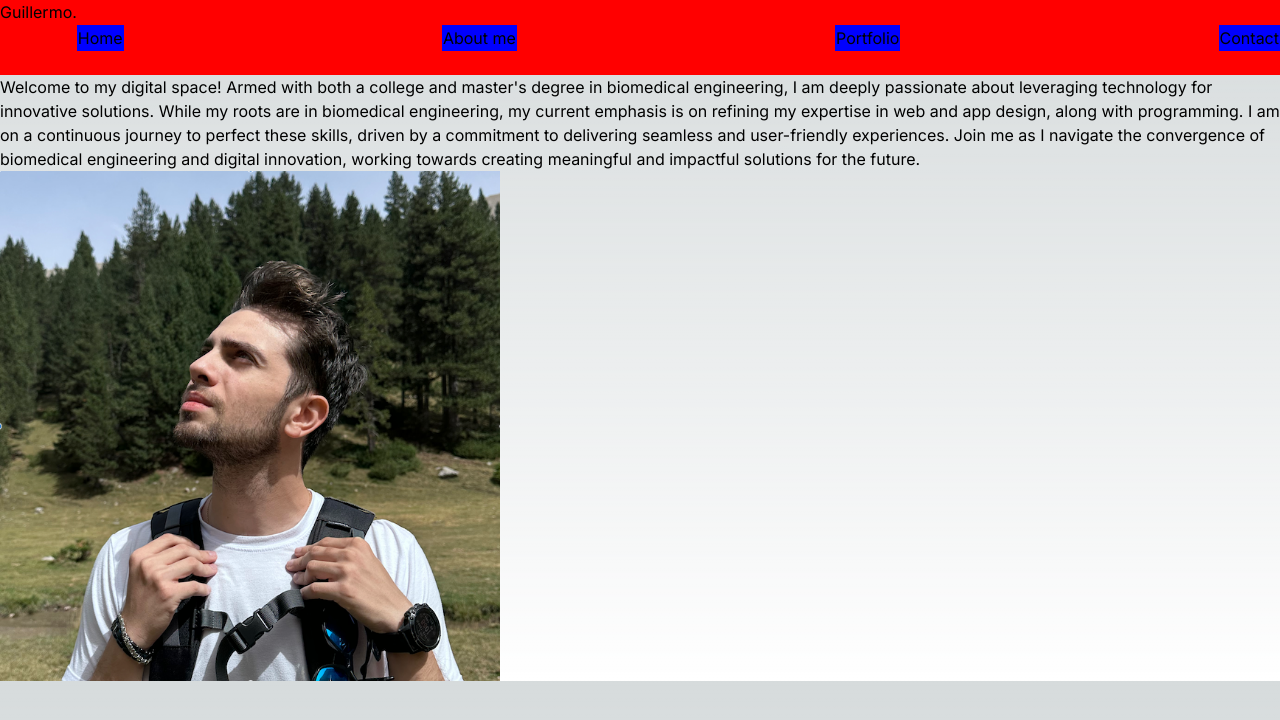
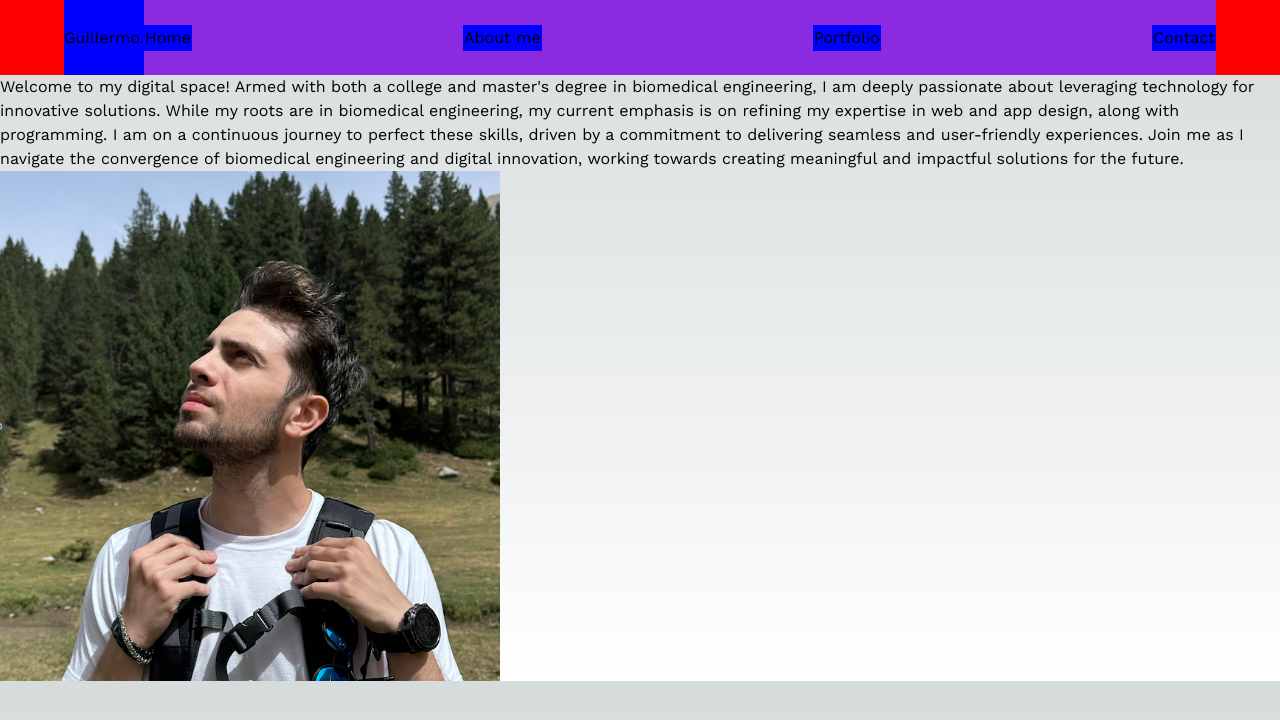
Before and after one commit to Balasteguisson/webportfolio, a Next.js app: page /home in a window 1280 px wide. Shown: the top 720 px of the page. Built offline with nearby package versions, Linux system fonts and the light colour scheme.

Commit message:
Work Sans font added

```diff
--- a/src/app/layout.tsx
+++ b/src/app/layout.tsx
@@ -1,6 +1,7 @@
 import type { Metadata } from 'next'
 import { Inter } from 'next/font/google'
 import './globals.css'
+import { worksans } from '@/styles/fonts'
 
 const inter = Inter({ subsets: ['latin'] })
 
@@ -16,7 +17,7 @@ export default function RootLayout({
 }) {
   return (
     <html lang="en">
-      <body className={inter.className}>{children}</body>
+      <body className={worksans.className}>{children}</body>
     </html>
   )
 }
--- /dev/null
+++ b/src/styles/fonts.ts
@@ -0,0 +1,3 @@
+import {Work_Sans} from 'next/font/google'
+
+export const worksans = Work_Sans({subsets: ['latin']});
--- a/src/styles/layout.css
+++ b/src/styles/layout.css
@@ -7,8 +7,10 @@
     width: 100%;
 }
 
-.breadCrums {
-    background-color: green;
+.logo {
     display: flex;
-    justify-content: space-between;
+    background-color: blue;
+    align-items: center;
+    justify-content: center;
+    margin-left: 5vw;
 }
--- a/src/styles/navbar.css
+++ b/src/styles/navbar.css
@@ -4,6 +4,8 @@
     justify-self: right;
     justify-content: space-between;
     align-items: center;
+    background-color: blueviolet;
+    margin-right: 5vw;
 }
 
 .navItem {
```
